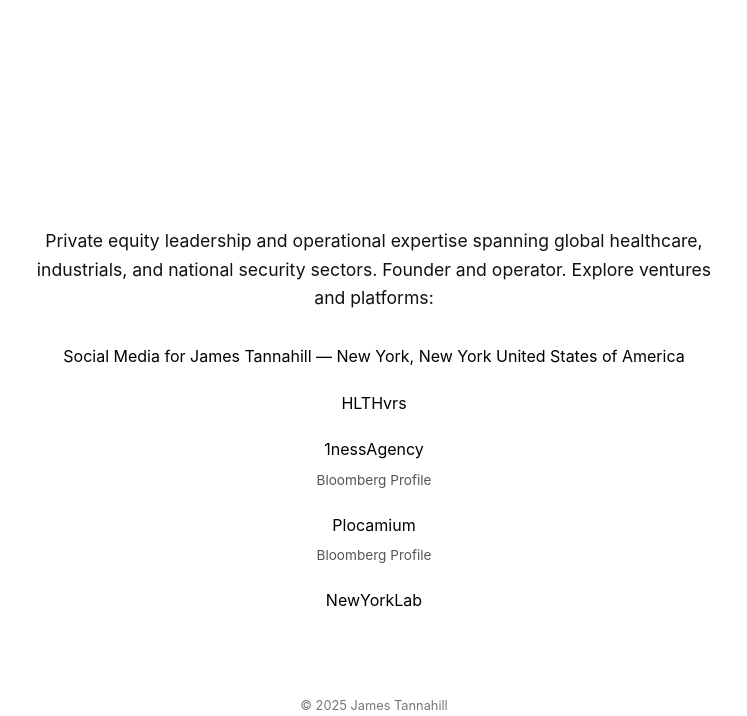
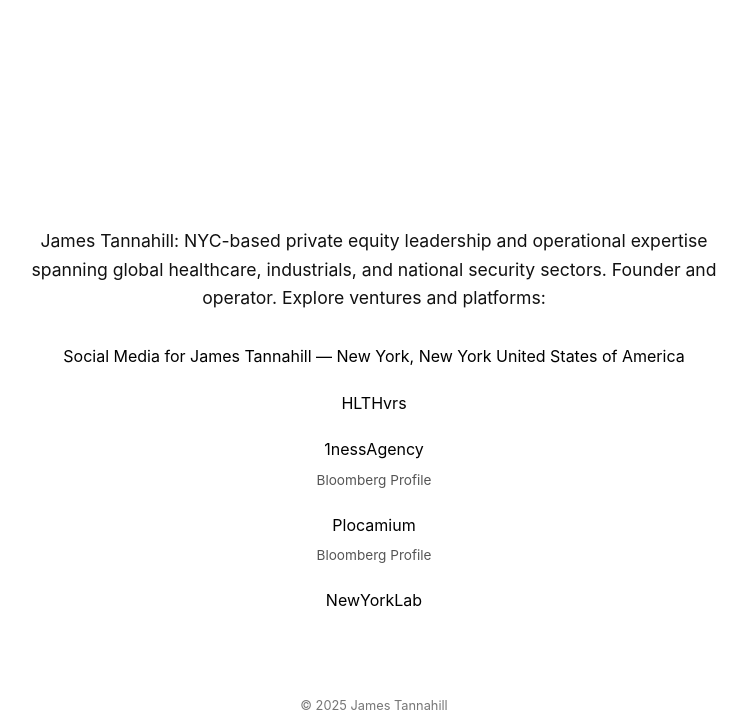
Before and after one commit to jtannahill/cf, a plain HTML site: page index.html in a window 1280 px wide. Shown: the part 185-901 px from the top of the page, without its empty margins (266-1013 px from the left). Drawn offline with Linux system fonts and the light colour scheme.

Commit message:
index.html

```diff
--- a/index.html
+++ b/index.html
@@ -166,7 +166,7 @@ height="0" width="0" style="display:none;visibility:hidden"></iframe></noscript>
       <h1>James Tannahill</h1>
       <img src="assets/plocamium-algae.jpeg" alt="James Tannahill" class="profile-pic">
     </div>
-    <p>Private equity leadership and operational expertise spanning global healthcare, industrials, and national security sectors. Founder and operator. Explore ventures and platforms:</p>
+    <p>James Tannahill: NYC-based private equity leadership and operational expertise spanning global healthcare, industrials, and national security sectors. Founder and operator. Explore ventures and platforms:</p>
     <nav>
       <a href="https://www.linkedin.com/in/jamesstannahill/" target="_blank" rel="noopener">Social Media for James Tannahill — New York, New York United States of America</a>
       <a href="https://hlthvrs.com" target="_blank" rel="noopener">HLTHvrs</a>
```
